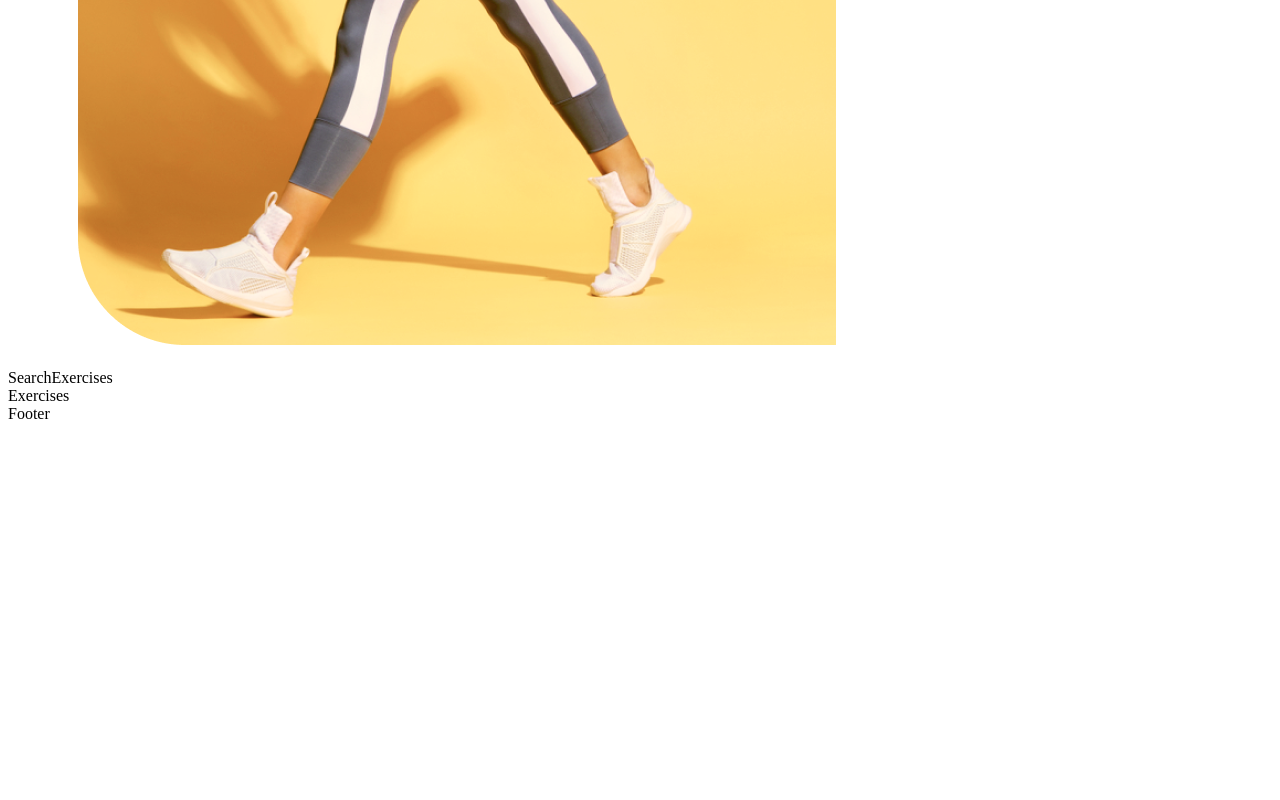
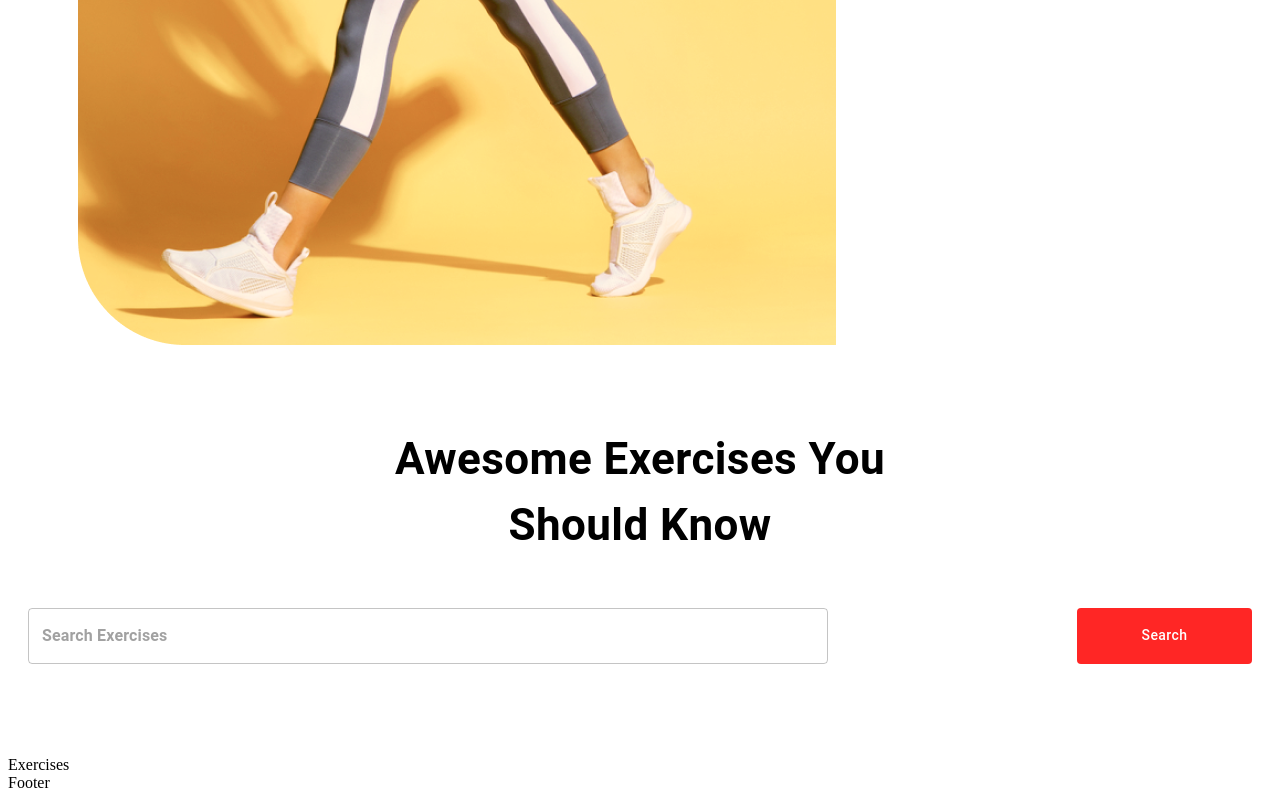
Before and after one commit to lisa1501/React-Fitness-Exercises-App-With-APIs, a React (Create React App) app: page / in a window 1280 px wide. Shown: the part 1530-2330 px from the top of the page. Before the commit the page ends 1961 px from the top, so only its background shows below. Built offline with nearby package versions, Linux system fonts and the light colour scheme; no server answers.

Commit message:
render Search Exercises componentand connect Rapid Api-ExerciseDB

```diff
--- a/src/components/HeroBanner.js
+++ b/src/components/HeroBanner.js
@@ -1,5 +1,5 @@
 import React from 'react';
-import { Box, stack, Typography, Button } from '@mui/material';
+import { Box, Stack, Typography, Button } from '@mui/material';
 
 import HeroBannerImage from '../assets/images/banner.png'
 
@@ -16,7 +16,8 @@
             <Typography fontWeight={700}
             xs={{ fontSize:{lg:'44px', xs:'40px'}}}
             mb="23px" mt="30px">
-                Sweat, Smile <br /> and Repeat
+                Sweat, Smile <br />
+                And Repeat
             </Typography>
             <Typography fontSize="22px" lineHeight="35px" mb={4}>
                 Check out the most effective exercises
@@ -27,9 +28,10 @@
                 fontWeight={600} color="#ff2625"
                 sx={{
                     opacity: 0.1,
-                    display: {lg:'block', xs:'none'}
+                    display: {lg:'block', xs:'none'},
+                    fontSize:"200px"
                 }}
-                fontSize="200px">
+                >
                     Exercise
             </Typography>
             <img src={HeroBannerImage} alt="banner"
--- a/src/components/SearchExercises.js
+++ b/src/components/SearchExercises.js
@@ -1,9 +1,83 @@
-import React from 'react'
+import React, { useEffect, useState }from 'react';
+import{ Box, Button, Stack, TextField,Typography } from '@mui/material'
+import { exerciseOptions, fetchData } from '../utils/fetchData';
+
+
 
 const SearchExercises = () => {
-  return (
-    <div>SearchExercises</div>
-  )
+    const [search, setSearch] = useState('')
+    const [exercises, setExercises] = useState([])
+    const [bodyParts, setBodyParts] = useState([])
+
+    useEffect(() => {
+        const fetchExercisesData = async () => {
+            const bodyPartsData = await fetchData('https://exercisedb.p.rapidapi.com/exercises/bodyPartList',
+            exerciseOptions);
+
+            setBodyParts(['all', ...bodyPartsData]);
+        }
+
+        fetchExercisesData();
+    },[])
+
+    const handleSearch = async () => {
+        if(search){
+            const exercisesData = await fetchData(
+                'https://exercisedb.p.rapidapi.com/exercises',exerciseOptions
+            );
+            const searchedExercises = exercisesData.filter(
+                (exercise) => exercise.name.toLowerCase().includes(search)
+                || exercise.target.toLowerCase().includes(search)
+                || exercise.equipment.toLowerCase().includes(search)
+                || exercise.bodyPart.toLowerCase().includes(search)
+            );
+            setSearch('');
+            setExercises(searchedExercises)
+;        }
+    }
+    return (
+        <Stack alighitems="center" mt="37px"
+        justifyContent ="center" p="20px">
+            <Typography fontWeight={700} sx={{fontSize:{ lg: '44px', x:'30px'}}}
+            mb="50px" textAlign="center">
+                Awesome Exercises You <br />
+                Should Know
+            </Typography>
+            <Box position="relative" mb="72px">
+                <TextField
+                    sx={{
+                        input:{
+                            fontWeight:'700',
+                            border:'none',
+                            borderRadius:'4px'
+                        },
+                        width: { lg: '800px', xs:'350px'},
+                        backgroundColor:'#fff',
+                        borderRadius:'40px'
+                    }}
+                    height="76px"
+                    value={search}
+                    onChange={(e) => setSearch(e.target.value.toLowerCase())}
+                    placeholder="Search Exercises"
+                    type="text"
+                />
+                <Button className='search-btn'
+                        sx={{
+                            bgcolor:'#FF2625',
+                            color:"#fff",
+                            textTransform:'none',
+                            width:{lg:'175px', xs:'14px'},
+                            height:'56px',
+                            position:'absolute',
+                            right:'0'
+                        }}
+                        onClick={handleSearch}>
+                        Search
+                </Button>
+            </Box>
+
+        </Stack>
+    )
 }
 
 export default SearchExercises
--- a/src/index.js
+++ b/src/index.js
@@ -1,5 +1,5 @@
 import React from 'react';
-import ReactDOM   from 'react-dom';
+import ReactDOM   from 'react-dom/client';
 import { BrowserRouter } from 'react-router-dom';
 import App from './App'
 
--- /dev/null
+++ b/src/utils/fetchData.js
@@ -0,0 +1,17 @@
+export const exerciseOptions =  {
+    method: 'GET',
+    headers: {
+    'X-RapidAPI-Key': process.env.REACT_APP_RAPID_API_KEY,
+    'X-RapidAPI-Host': 'exercisedb.p.rapidapi.com'
+    }
+};
+
+
+
+
+export const fetchData = async (url, options) =>{
+    const response = await fetch(url, options);
+    const data = await response.json();
+
+    return data;
+}
```
Also changed, not shown: 1 other file (tests, documents, lock files or other folders).
